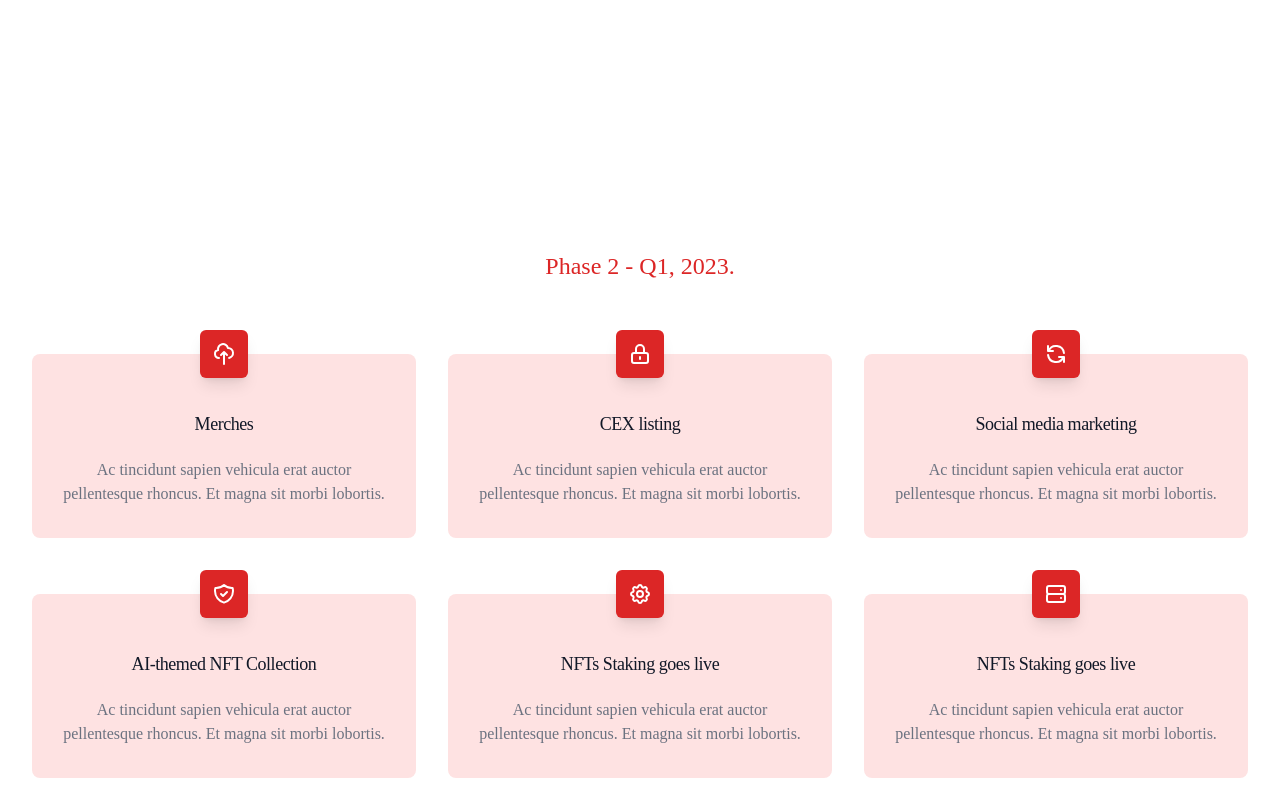
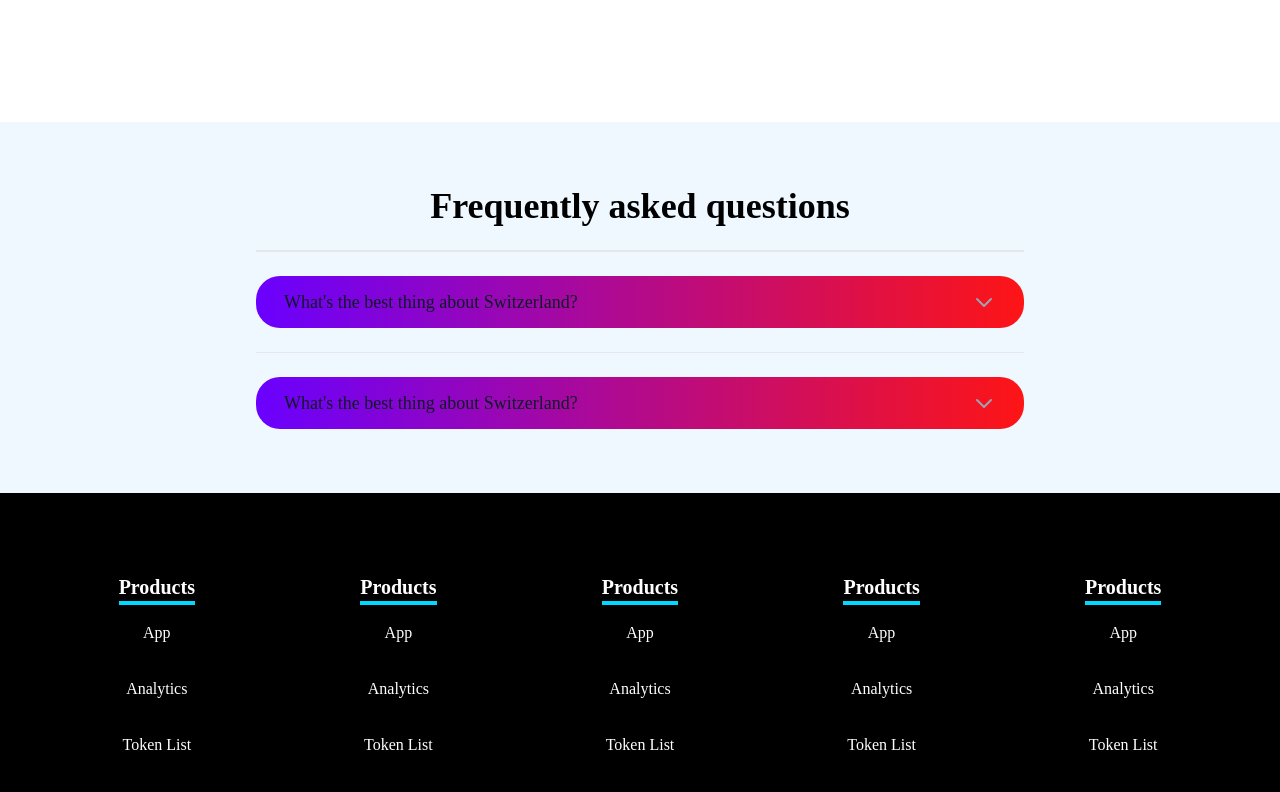
Before and after one commit to Elishaokon13/Degen-Project, a React (Create React App) app: page / in a window 1280 px wide. Shown: the part 1780-2572 px from the top of the page. Built offline with nearby package versions, Linux system fonts and the light colour scheme.

Commit message:
Update App.js

```diff
--- a/src/App.js
+++ b/src/App.js
@@ -1,5 +1,5 @@
 import React from 'react'
-import About from './components/About';
+import FAQ from './components/faq';
 // import Developers from './components/Developers';
 import Footer from './components/Footer';
 import Hero from './components/Hero';
@@ -13,9 +13,7 @@ function App() {
         {/* <Navbar /> */}
         <Hero />
         <Features />
-        <About />
-        {/* <Developers /> */}
-        {/* <Subscribe /> */}
+        <FAQ />
         <Footer />
     </div>
   );
```
